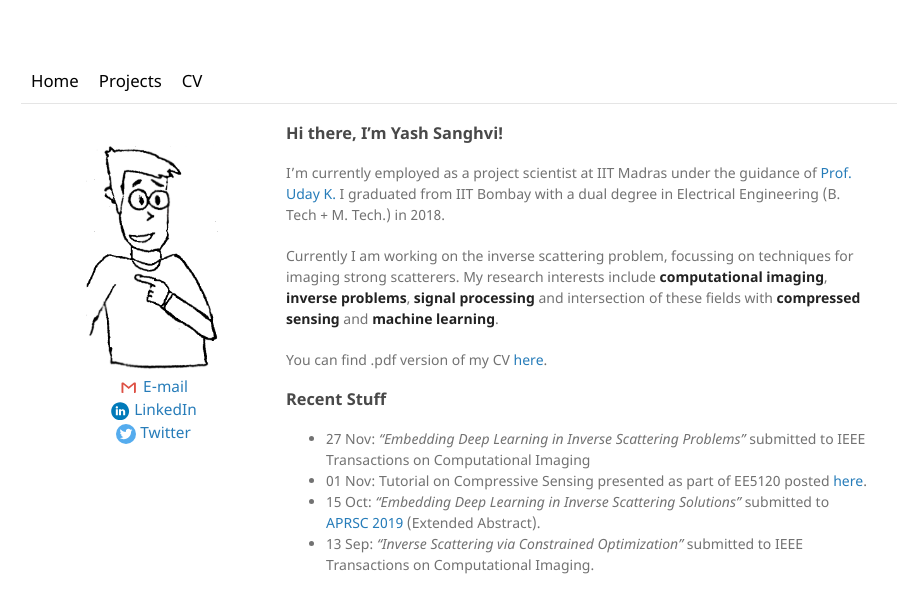
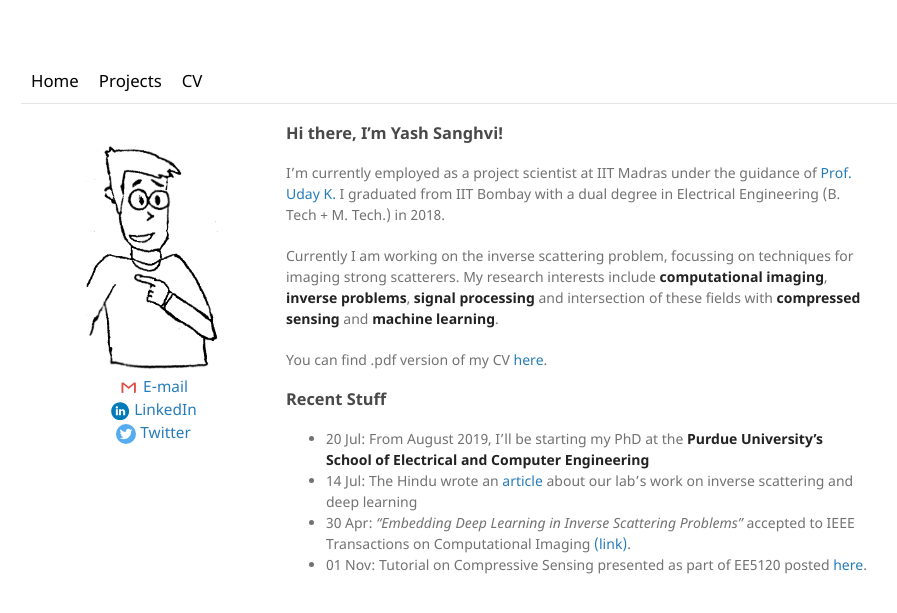
Before and after one commit to sanghviyashiitb/sanghviyashiitb.github.io, a Jekyll site: the page built from index.md, in a window 1280 px wide. Shown: the top 613 px of the page, without its empty margins (119-1016 px from the left). Built offline with Jekyll 4.4.1, drawn with Linux system fonts in a browser that asks for light colours.

Commit message:
Updated with DLinISP paper

```diff
--- a/_sass/jekyll-theme-minimal.scss
+++ b/_sass/jekyll-theme-minimal.scss
@@ -61,7 +61,7 @@ a:hover small {
 }
 
 blockquote {
-  border-left:1px solid #e5e5e5;
+  border-left:5px solid #e5e5e5;
   margin:0;
   padding:0 0 0 20px;
   font-style:italic;
--- a/index.md
+++ b/index.md
@@ -11,7 +11,7 @@ You can find .pdf version of my CV [here](/PhD_Curriculum_Vitae.pdf).
 
 
 ### Recent Stuff
-* 27 Nov: _"Embedding Deep Learning in Inverse Scattering Problems"_ submitted to IEEE Transactions on Computational Imaging
+* 20 Jul: From August 2019, I'll be starting my PhD at the **Purdue University's School of Electrical and Computer Engineering**
+* 14 Jul: The Hindu wrote an [article](https://t.co/iEGZZLWJ4b) about our lab's work on inverse scattering and deep learning
+* 30 Apr: _"Embedding Deep Learning in Inverse Scattering Problems"_ accepted to IEEE Transactions on Computational Imaging [(link)](https://ieeexplore.ieee.org/document/8709721).
 * 01 Nov: Tutorial on Compressive Sensing presented as part of EE5120 posted [here](/blog/2018-11-1-CS-tutorial).
-* 15 Oct: _"Embedding Deep Learning in Inverse Scattering Solutions"_ submitted to [APRSC 2019](http://aprasc2019.com/) (Extended Abstract).
-* 13 Sep: _"Inverse Scattering via Constrained Optimization"_ submitted to IEEE Transactions on Computational Imaging.
```
Also changed, not shown: cv/index.md (+1 -2 lines), 1 other file.
